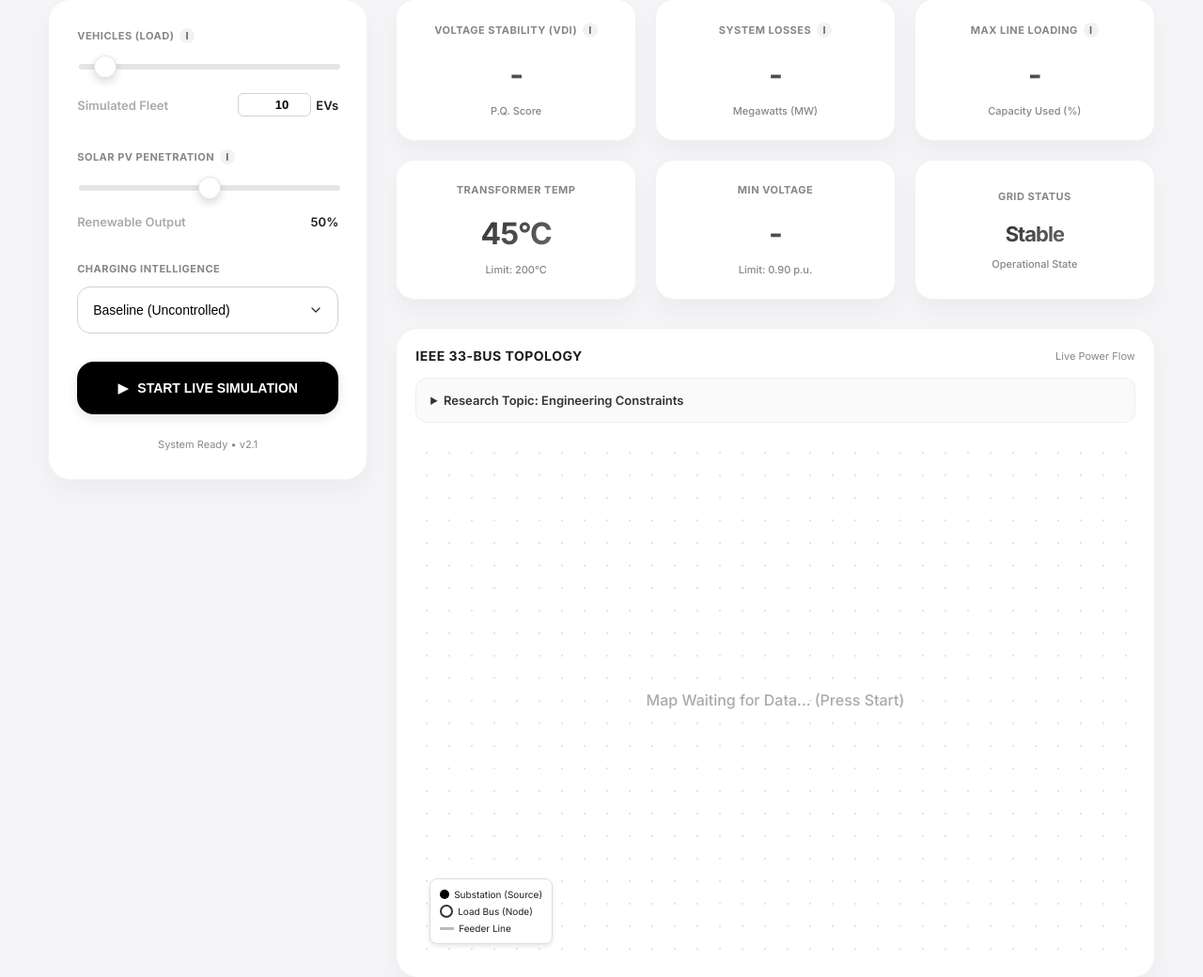
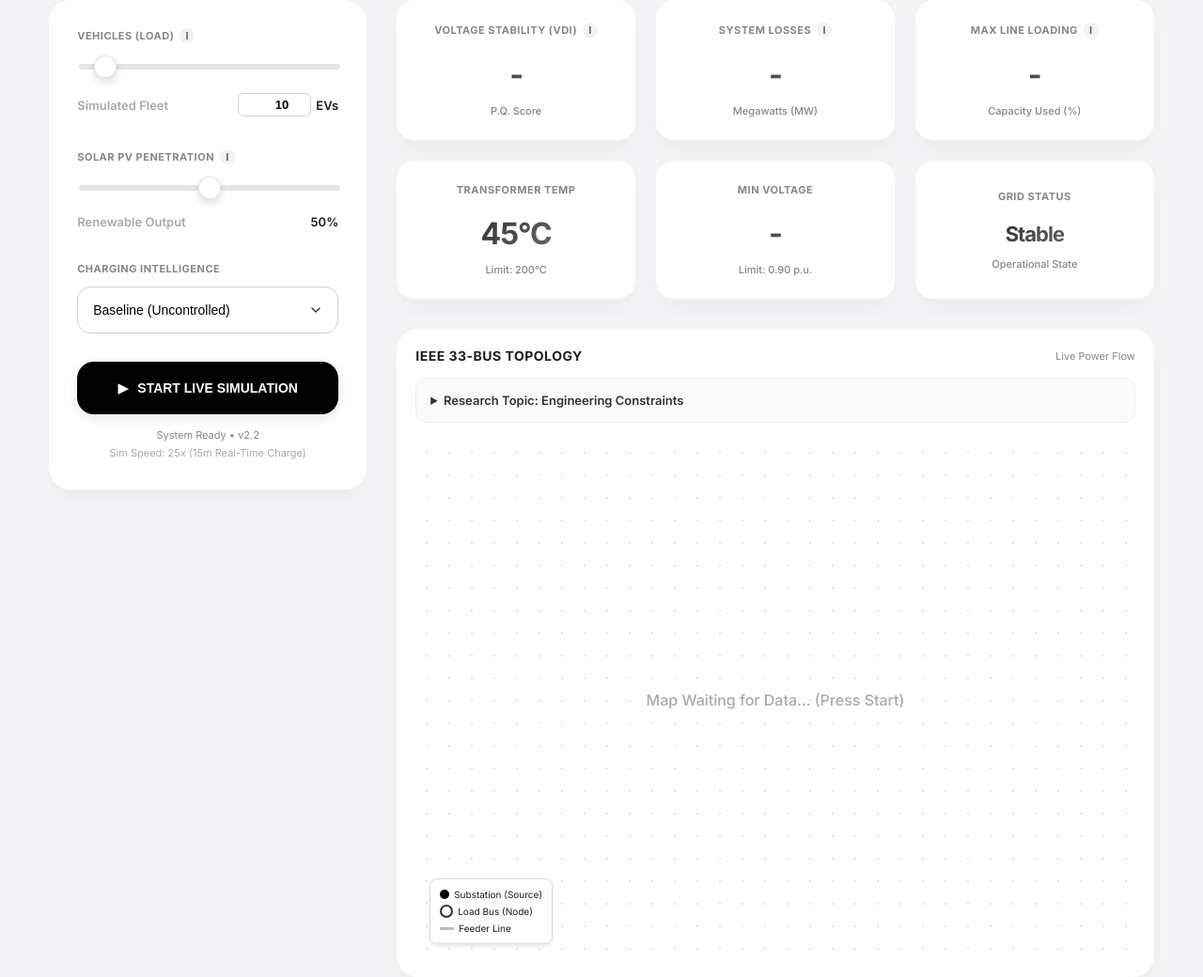
Before and after one commit to micheal-p/GridOS, a Flask app: page / in a window 1280 px wide. Shown: the part 172-1212 px from the top of the page at 94% size. Run offline with Flask 3, Linux system fonts and the light colour scheme; some libraries are stand-ins or nearby versions.

Commit message:
feat: Reduce simulation time acceleration to 25x, implement persistent base load management, and update UI version.

```diff
--- a/app.py
+++ b/app.py
@@ -228,9 +228,9 @@ def run_simulation(num_cars, solar_intensity, strategy):
         grid_state["fleet"] = new_fleet
     else:
         # UPDATE PHYSICS (Charge Cars)
-        # TIME ACCELERATION: 300x Real-time (1 sec real = 5 min sim)
-        # This allows users to actually see charging happen in a reasonable demo time.
-        TIME_ACCELERATION = 300.0
+        # TIME ACCELERATION: 25x Real-time (approx 15 real mins = full charge)
+        # Simulation Speed: 1 sec real world = 25 sec simulated
+        TIME_ACCELERATION = 25.0
         hours_step = (dt * TIME_ACCELERATION) / 3600.0
 
         for car in current_fleet:
--- a/templates/index.html
+++ b/templates/index.html
@@ -439,7 +439,9 @@
             <button class="run-btn" onclick="toggleAutoRun()" id="autoBtn">
                 <span id="playIcon">▶</span> <span id="btnText">START LIVE SIMULATION</span>
             </button>
-            <div style="margin-top:25px; font-size:11px; color:#888; text-align:center;" id="log">System Ready • v2.1
+            <div style="margin-top:15px; font-size:11px; color:#888; text-align:center; line-height:1.4;">
+                <div id="log">System Ready • v2.2</div>
+                <div style="color:#aaa; margin-top:4px;">Sim Speed: 25x (15m Real-Time Charge)</div>
             </div>
         </div>
 
```
